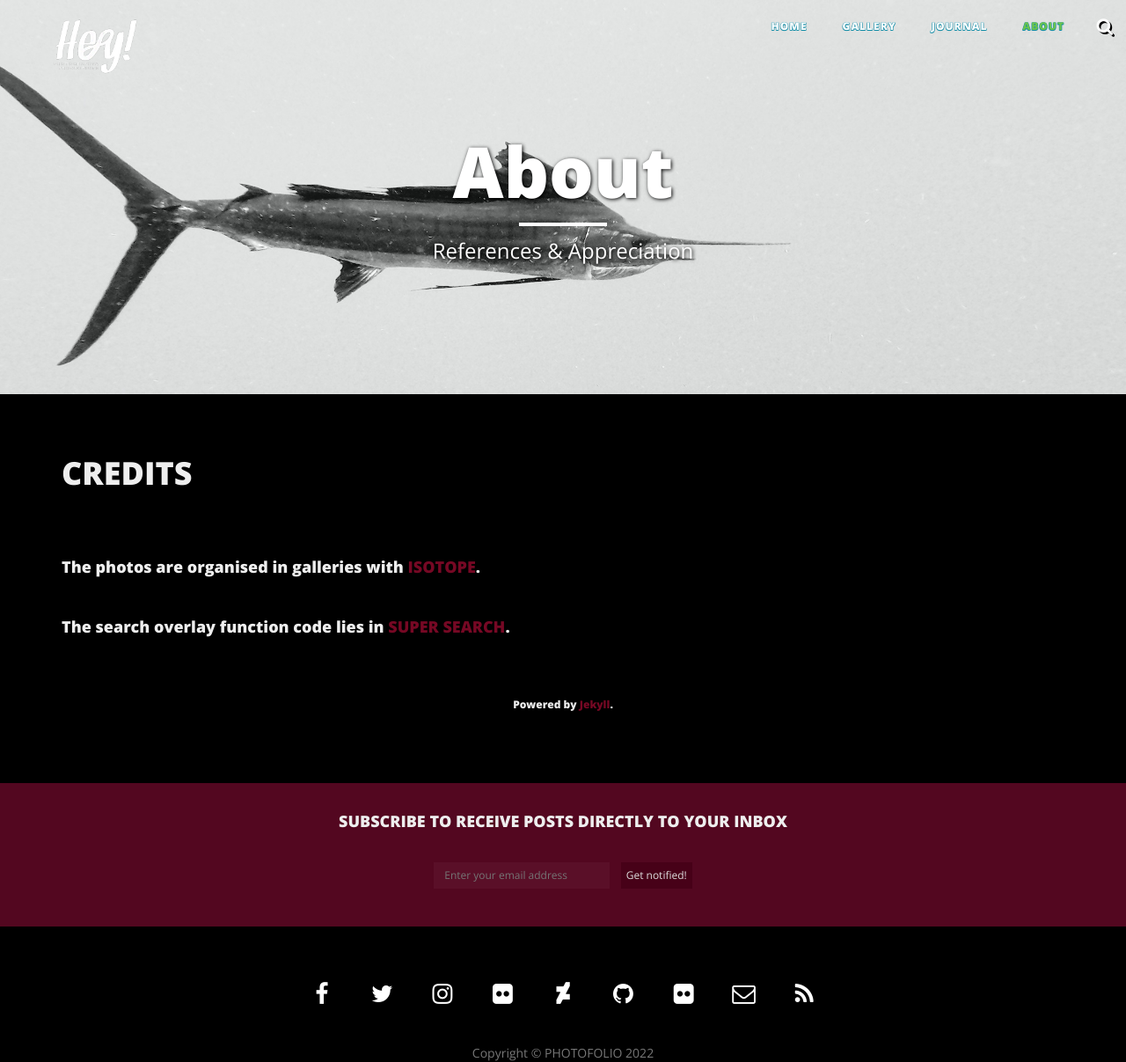
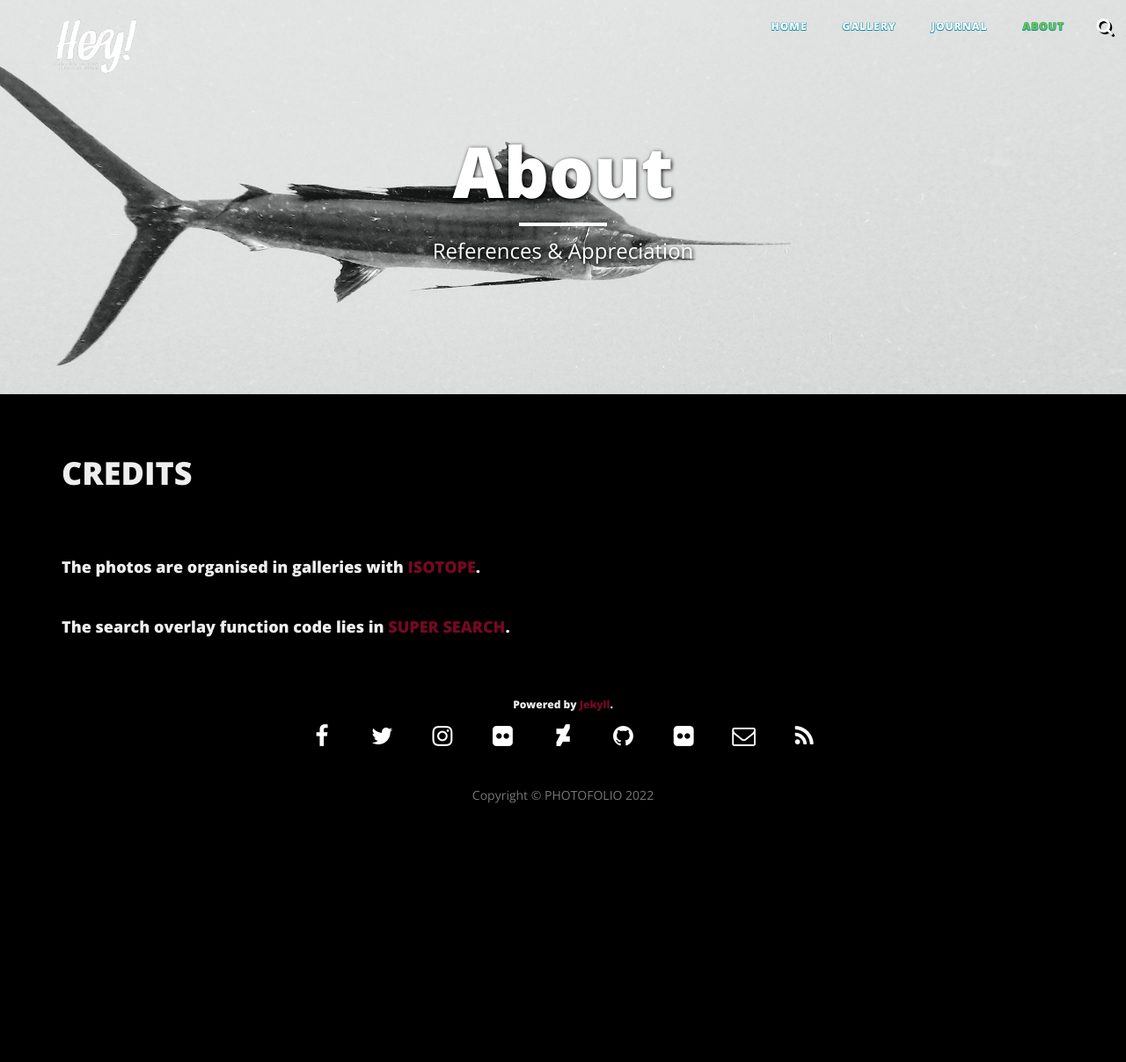
Before and after one commit to cmutnik/photofolio, a Jekyll site: the page built from about/index.html, in a window 1280 px wide. Shown: the whole page at 88% size. Built offline with Jekyll 4.4.1, drawn with Linux system fonts in a browser that asks for light colours; nearby versions of some CDN libraries; after the commit the page ends 914 px from its top, so only the background shows below that.

Commit message:
rm newsletter

```diff
--- a/_includes/newsletter.html
+++ b/_includes/newsletter.html
@@ -1,5 +1,5 @@
 
-        <div class="row"  style="background-color: #530720; padding-bottom: 40px; margin-top: 50px; margin-bottom: 80px;">
+        <div class="row"  style="background-color: #530720e9; padding-bottom: 20px; margin-top: 25px; margin-bottom: 40px;">
             <div class="col-lg-8 col-lg-offset-2 col-md-10 col-md-offset-1">
 
       <center><h4><p>SUBSCRIBE TO RECEIVE POSTS DIRECTLY TO YOUR INBOX</h4></center>
--- a/_layouts/default.html
+++ b/_layouts/default.html
@@ -15,7 +15,7 @@
 
     {% include search.html %}
 
-    {% include newsletter.html %}
+    <!-- {% include newsletter.html %} -->
 
     {% include footer.html %}
 
```
Also changed, not shown: favicon.ico, 1 other file.
